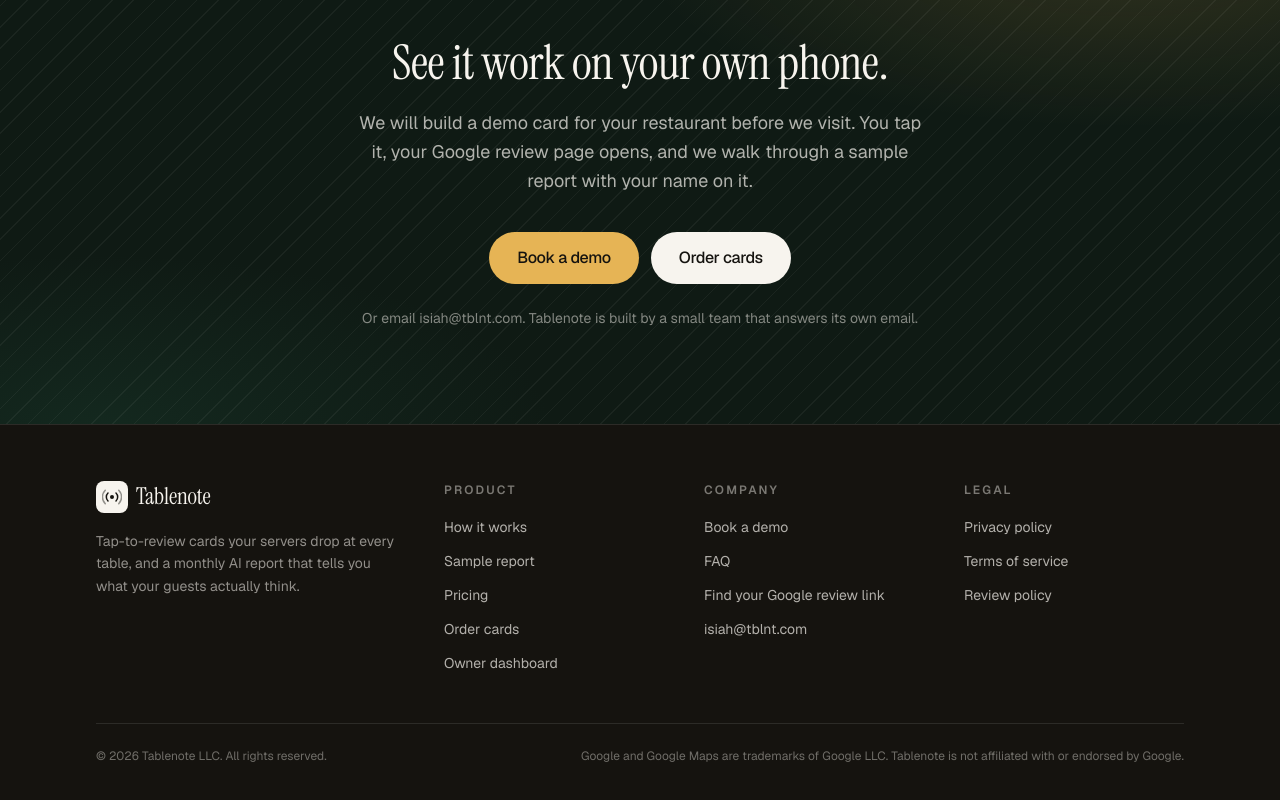
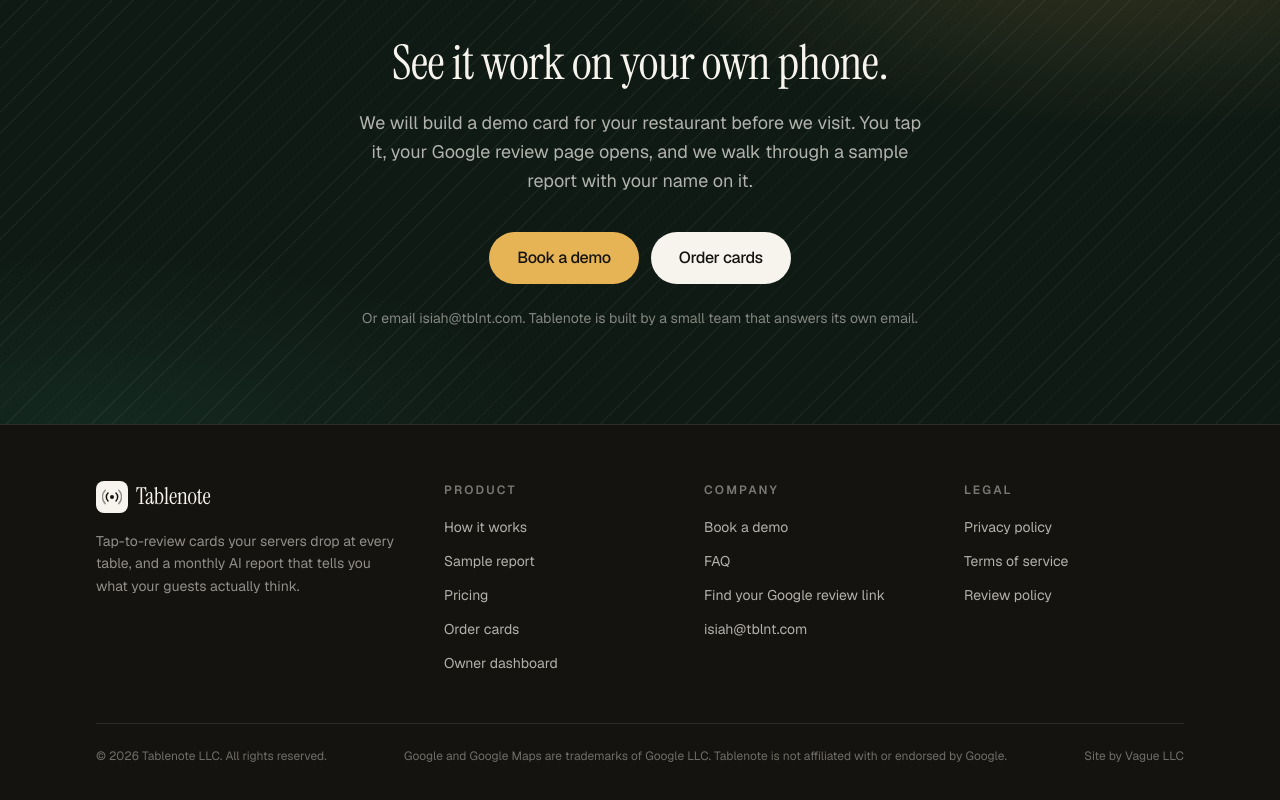
Before and after one commit to MrZay1/Resturant, a Next.js app in the folder site/: page / in a window 1280 px wide. Shown: the part 6644-7444 px from the top of the page. Built offline with nearby package versions, Linux system fonts and the light colour scheme.

Commit message:
Refactor footer component and add site credit
Updated footer layout and added a link to Vague LLC.

```diff
--- a/site/components/ui/Footer.tsx
+++ b/site/components/ui/Footer.tsx
@@ -60,11 +60,19 @@
             </div>
           ))}
         </div>
-        <div className="mt-12 flex flex-col gap-3 border-t border-white/10 pt-6 text-xs text-paper/40 sm:flex-row sm:items-center sm:justify-between">
+               <div className="mt-12 flex flex-wrap items-center justify-between gap-x-6 gap-y-3 border-t border-white/10 pt-6 text-xs text-paper/40">
           <div>© {new Date().getFullYear()} {BRAND.legalName}. All rights reserved.</div>
           <div>
             Google and Google Maps are trademarks of Google LLC. {BRAND.name} is not affiliated with or endorsed by Google.
           </div>
+          <a
+            href="https://www.vaguesite.com/"
+            target="_blank"
+            rel="noopener noreferrer"
+            className="text-paper/40 underline-offset-4 hover:text-paper/70 hover:underline"
+          >
+            Site by Vague LLC
+          </a>
         </div>
       </Container>
     </footer>
```
